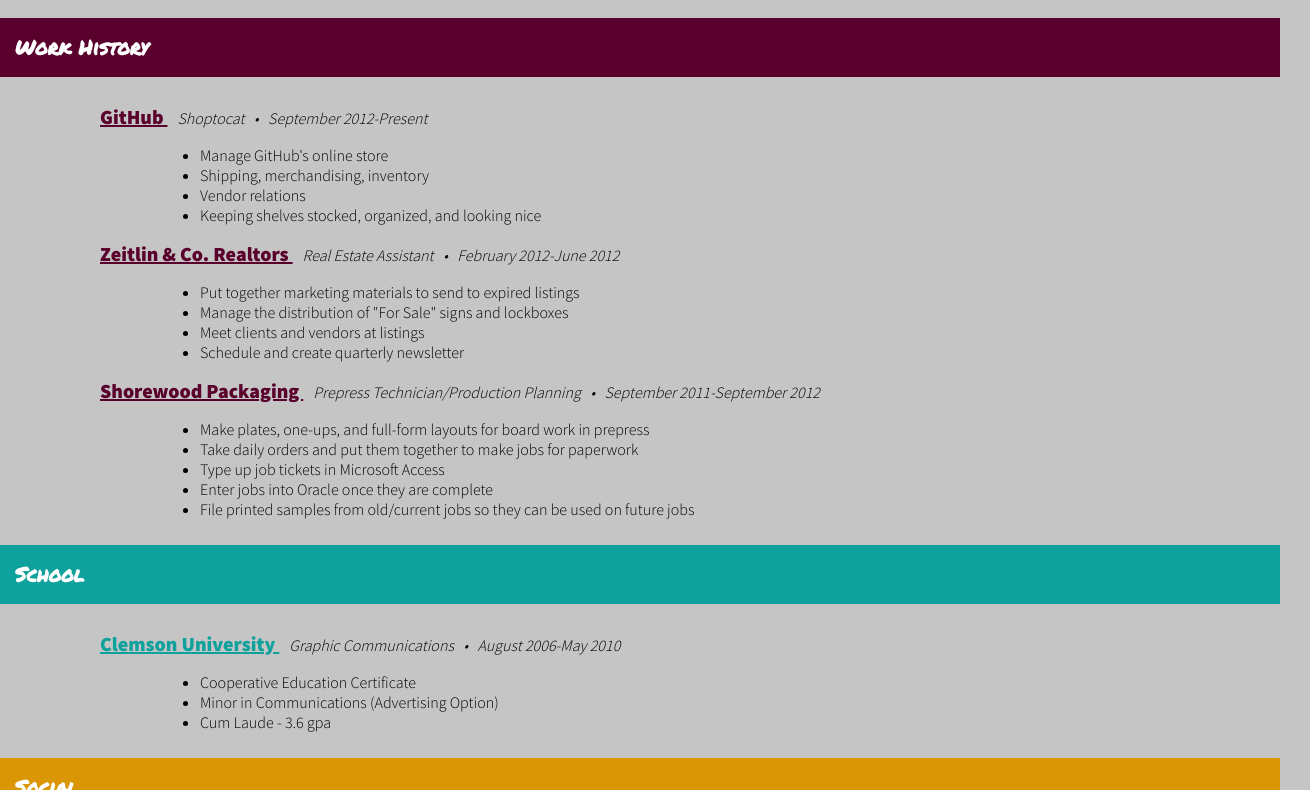
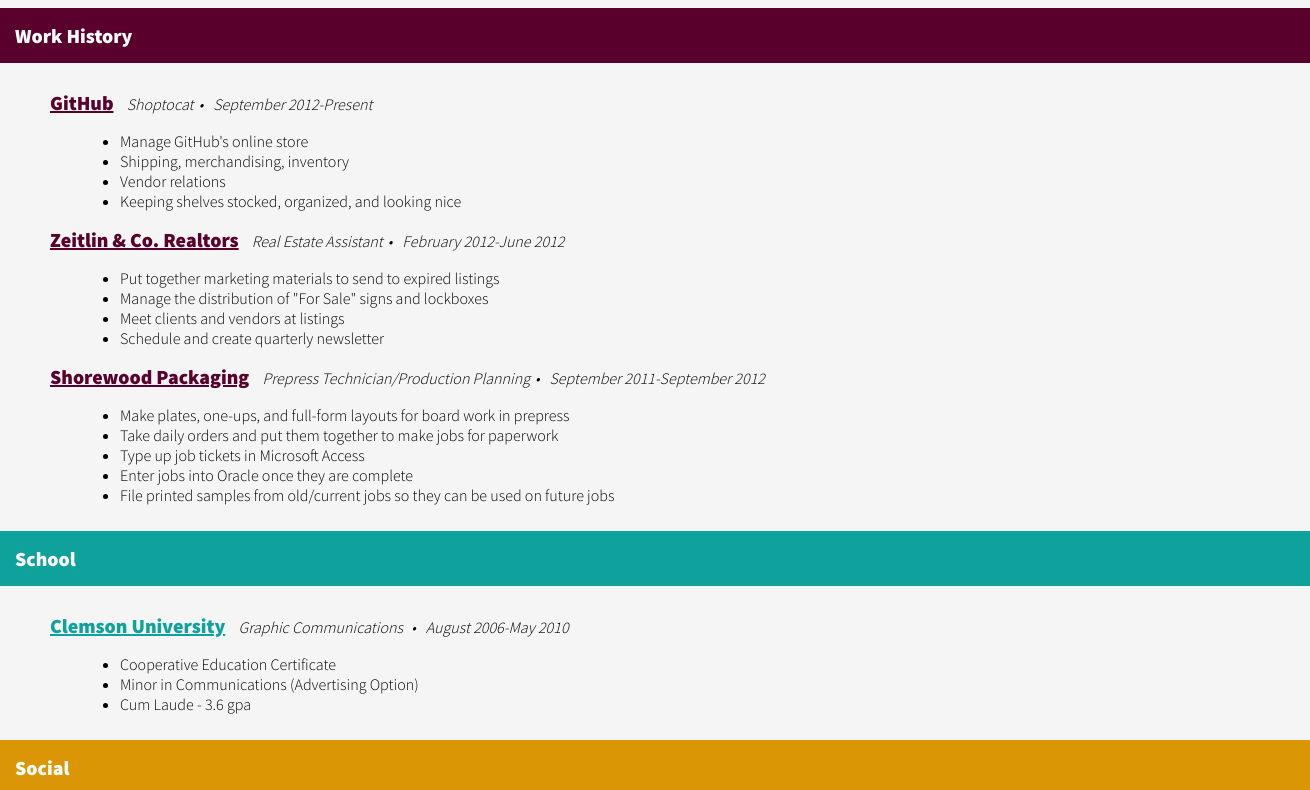
Before and after one commit to amberagard/Resume, a plain HTML site: page index.html in a window 1280 px wide. Shown: the part 122-912 px from the top of the page, 1310 px wide, since content can reach past the window. Drawn offline with Linux system fonts and the light colour scheme.

Commit message:
cleaned up the code

```diff
--- a/index.html
+++ b/index.html
@@ -2,7 +2,6 @@
 <html>
 <head>
 	<title>Resume - Amber Agard</title>
-	<link href='http://fonts.googleapis.com/css?family=Permanent+Marker' rel='stylesheet' type='text/css'>
 	<link href='http://fonts.googleapis.com/css?family=Source+Sans+Pro:300,900' rel='stylesheet' type='text/css'>
 	<link href="http://netdna.bootstrapcdn.com/font-awesome/3.2.1/css/font-awesome.css" rel="stylesheet">
 	<style type="text/css">
@@ -11,13 +10,12 @@
 		background-color: #59002C;
 		color: white;
 		width: 100%;
-		margin: 0px;
 	}
 
-	.square h4 {
+	h4 {
 		padding: 15px;
 		position: relative;
-		font-family: 'Permanent Marker', cursive;
+		font-family: 'Source Sans Pro', sans-serif;
 		font-size: 20px;
 	}
 
@@ -25,25 +23,25 @@
 		background-color: #0FA29C;
 		color: white;
 		width: 100%;
-		margin: 0px;
 	}
 
 	#square3 {
 		background-color: #DB9606;
 		color: white;
 		width: 100%;
-		margin: 0px;
 	}
 
 	body {
 		margin: 0px;
-		background: #C5C5C5;
+		background: #f5f5f5;
+		padding-bottom: 40px;
 	}
 
 	h1 {
-		text-align: center;
-		font-family: 'Permanent Marker', cursive;
+		text-align: left;
+		font-family: 'Source Sans Pro', sans-serif;
 		font-size: 50px;
+		margin-left: 15px;
 	}
 
 	.company {
@@ -57,18 +55,13 @@
 		margin-left: 10px;
 	}
 
-	.work_history_item {
-		margin-left: 100px;
+	.resume_item {
+		margin-left: 50px;
 		font-family: 'Source Sans Pro', sans-serif;
 	}
 
-	.work_history_item ul {
-		margin-left: 60px;
-	}
-
-	.school_item {
-		margin-left: 100px;
-		font-family: 'Source Sans Pro', sans-serif
+	.resume_item ul {
+		margin-left: 30px;
 	}
 
 	.school {
@@ -77,13 +70,9 @@
 		color: #0FA29C;
 	}
 
-	.school_item ul {
-		margin-left: 60px;
-	}
-
 	.icon {
 		margin-top: 50px;
-		text-align: center;
+		text-align: left;
 	}
 
 	.icon a {
@@ -92,22 +81,19 @@
 		margin: 50px;
 	}
 
-
+	.space {
+		padding-left: 5px;
+		padding-right: 10px;
+	}
 	</style>
 </head>
 
 <body>
 	<h1>Amber Agard</h1>
-	<div id="square1" class="square">
-		<h4>Work History</h4>
-	</div>
-	<div class="work_history_item">
-		<a href="http://github.com" target="_blank" class="company">
-			GitHub
-		</a>
-		<span class="title_date">
-			Shoptocat &nbsp; &bull; &nbsp; September 2012-Present
-		</span>
+	<h4 id="square1">Work History</h4>
+	<div class="resume_item">
+		<a href="http://github.com" target="blank" class="company">GitHub</a>
+		<span class="title_date">Shoptocat<span class="space">&bull;</span>September 2012-Present</span>
 		<ul>
 			<li>Manage GitHub's online store</li>
 			<li>Shipping, merchandising, inventory</li>
@@ -115,12 +101,8 @@
 			<li>Keeping shelves stocked, organized, and looking nice</li>
 		</ul>
 
-		<a href="http://zeitlinrealtors.com" target="_blank" class="company">
-			Zeitlin &amp; Co. Realtors
-		</a>
-		<span class="title_date">
-			Real Estate Assistant &nbsp; &bull; &nbsp; February 2012-June 2012
-		</span>
+		<a href="http://zeitlinrealtors.com" target="blank" class="company">Zeitlin &amp; Co. Realtors</a>
+		<span class="title_date">Real Estate Assistant<span class="space">&bull;</span>February 2012-June 2012</span>
 		<ul>
 			<li>Put together marketing materials to send to expired listings</li>
 			<li>Manage the distribution of "For Sale" signs and lockboxes</li>
@@ -128,12 +110,8 @@
 			<li>Schedule and create quarterly newsletter</li>
 		</ul>
 
-		<a href="http://asg-worldwide.com" target="_blank" class="company">
-			Shorewood Packaging
-		</a>
-		<span class="title_date">
-			Prepress Technician/Production Planning &nbsp; &bull; &nbsp; September 2011-September 2012
-		</span>
+		<a href="http://asg-worldwide.com" target="blank" class="company">Shorewood Packaging</a>
+		<span class="title_date">Prepress Technician/Production Planning<span class="space">&bull;</span>September 2011-September 2012</span>
 		<ul>
 			<li>Make plates, one-ups, and full-form layouts for board work in prepress</li>
 			<li>Take daily orders and put them together to make jobs for paperwork</li>
@@ -143,16 +121,10 @@
 		</ul>
 	</div>
 
-	<div id="square2" class="square">
-		<h4>School</h4>
-	</div>
-	<div class="school_item">
-		<a href="http://clemson.edu" target="blank" class="school">
-			Clemson University
-		</a>
-		<span class="title_date">
-			Graphic Communications &nbsp; &bull; &nbsp; August 2006-May 2010
-		</span>
+	<h4 id="square2">School</h4>
+	<div class="resume_item">
+		<a href="http://clemson.edu" target="blank" class="school">Clemson University</a>
+		<span class="title_date">Graphic Communications <span class="space">&bull;</span>August 2006-May 2010</span>
 		<ul>
 			<li>Cooperative Education Certificate</li>
 			<li>Minor in Communications (Advertising Option)</li>
@@ -160,17 +132,12 @@
 		</ul>
 	</div>
 
-	<div id="square3" class="square">
-		<h4>Social</h4>
-	</div>
+	<h4 id="square3">Social</h4>
 	<div class="icon">
 			<a href="http://twitter.com/amberagard" target="blank" class="icon-twitter"></a>
 			<a href="https://www.facebook.com/AmberAgard?viewas=100000686899395&privacy_source=timeline_gear_menu" target="blank" class="icon-facebook"></a>
 			<a href="http://github.com/amberagard" target="blank" class="icon-github github"></a>
 			<a href="http://linkedin.com/pub/amber-agard/1a/2b8/933" target="blank" class="icon-linkedin"></a>
 		</div>
-
-<br>
-<br>
 </body>
 </html>
```
